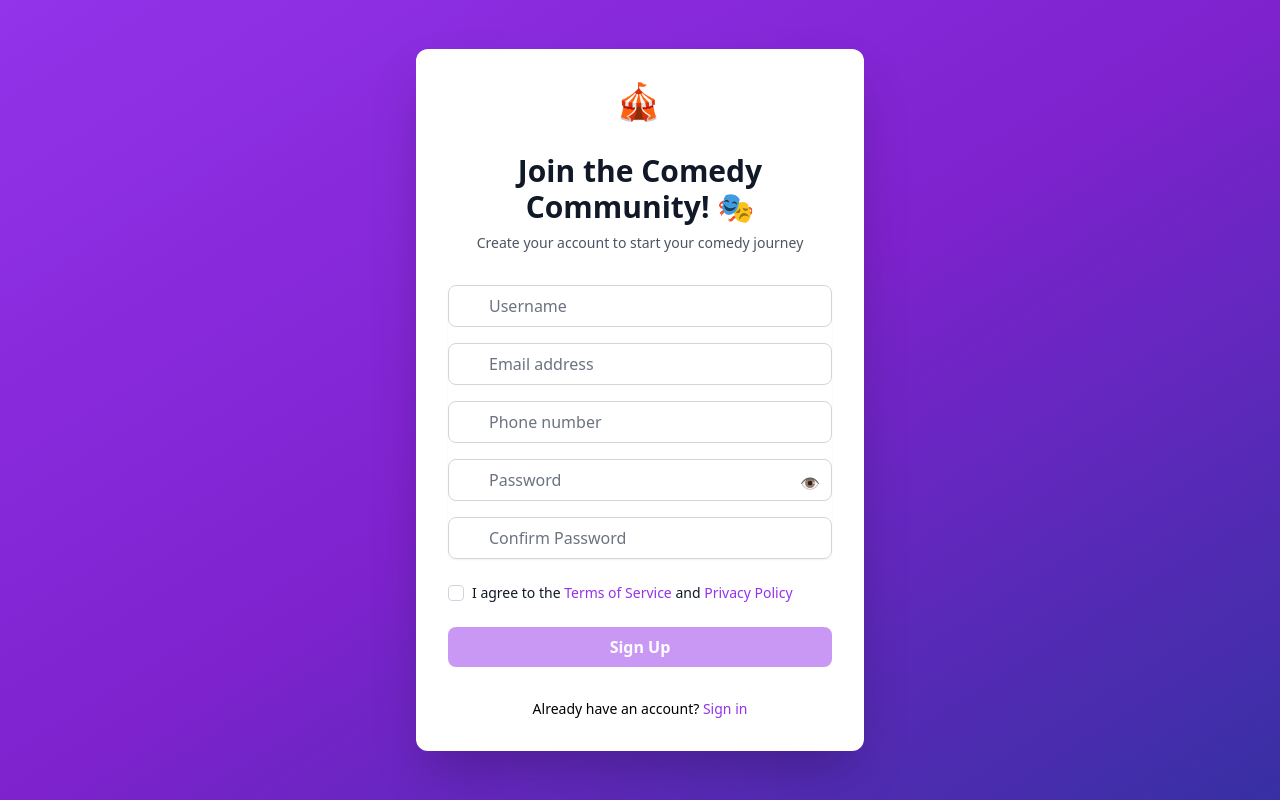
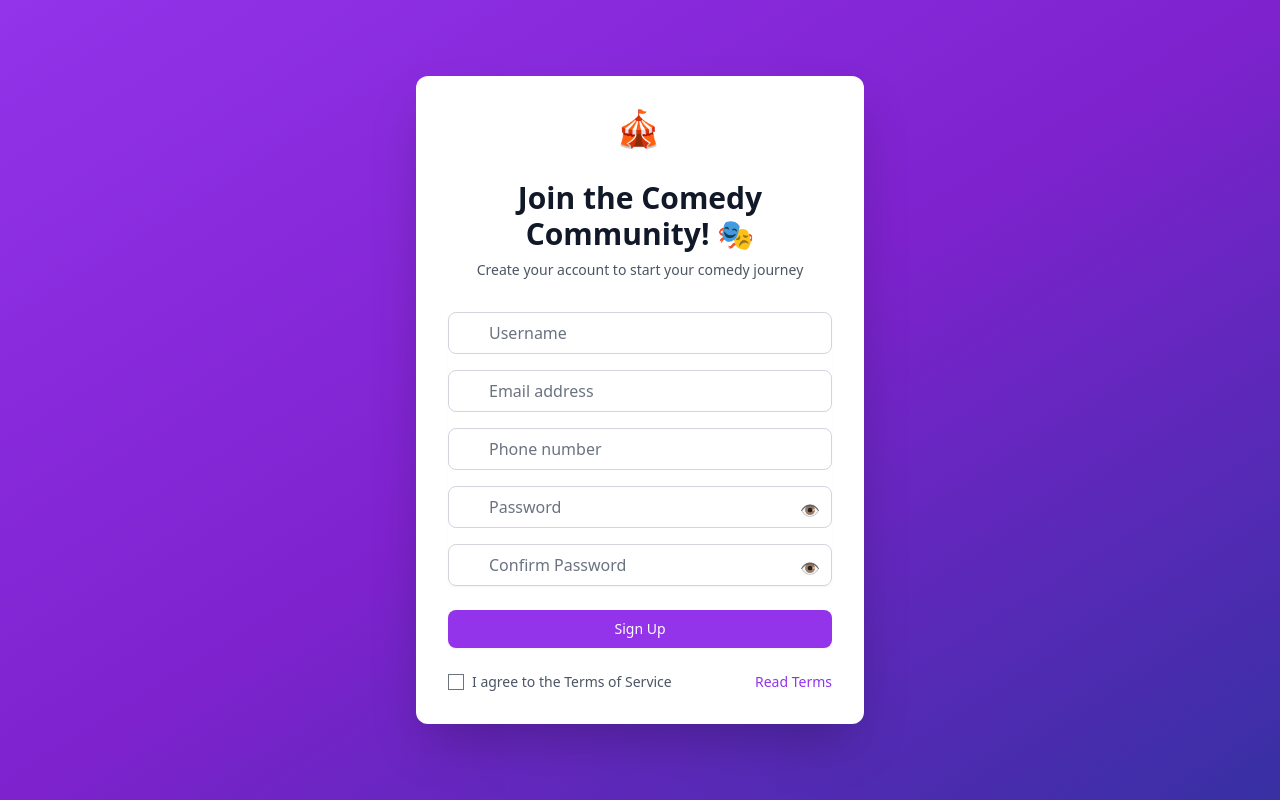
Before and after one commit to shubhhhwarrior/shubh-shows, a Next.js app: page /auth/signup in a window 1280 px wide. Built offline with nearby package versions, Linux system fonts and the light colour scheme.

Commit message:
Update signup.tsx

```diff
--- a/pages/auth/signup.tsx
+++ b/pages/auth/signup.tsx
@@ -10,6 +10,7 @@ export default function SignUp() {
   const [error, setError] = useState('');
   const [isChecked, setIsChecked] = useState(false);
   const [showPassword, setShowPassword] = useState(false);
+  const [showConfirmPassword, setShowConfirmPassword] = useState(false); // New state for confirm password visibility
   const [formData, setFormData] = useState({
     username: '',
     email: '',
@@ -31,6 +32,10 @@ export default function SignUp() {
 
   const togglePasswordVisibility = () => {
     setShowPassword((prev) => !prev);
+  };
+
+  const toggleConfirmPasswordVisibility = () => {
+    setShowConfirmPassword((prev) => !prev);
   };
 
   const handleSubmit = async (e: React.FormEvent) => {
@@ -227,45 +232,49 @@ export default function SignUp() {
               <input
                 id="confirmPassword"
                 name="confirmPassword"
-                type={showPassword ? 'text' : 'password'}
+                type={showConfirmPassword ? 'text' : 'password'} // Conditional type
                 required
                 value={formData.confirmPassword}
                 onChange={handleChange}
                 className="appearance-none rounded-lg relative block w-full pl-10 px-3 py-2 border border-gray-300 placeholder-gray-500 text-gray-900 focus:outline-none focus:ring-purple-500 focus:border-purple-500"
                 placeholder="Confirm Password"
               />
+              <button
+                type="button"
+                onClick={toggleConfirmPasswordVisibility}
+                className="absolute top-3 right-3 text-gray-400"
+                aria-label={showConfirmPassword ? 'Hide confirm password' : 'Show confirm password'}
+              >
+                {showConfirmPassword ? '🙈' : '👁️'}
+              </button>
             </div>
           </div>
 
-          {/* Terms and Conditions */}
-          <div className="flex items-center">
-            <input
-              type="checkbox"
-              id="terms"
-              checked={isChecked}
-              onChange={handleCheckboxChange}
-              className="h-4 w-4 text-purple-600 focus:ring-purple-500 border-gray-300 rounded"
-            />
-            <label htmlFor="terms" className="ml-2 block text-sm text-gray-900">
-              I agree to the <Link href="/policies" className="text-purple-600">Terms of Service</Link> and <Link href="/policies" className="text-purple-600">Privacy Policy</Link>
-            </label>
-          </div>
-
-          {/* Submit Button */}
+          {/* Submit button */}
           <button
             type="submit"
             disabled={isLoading || !isChecked}
-            className="w-full bg-purple-600 text-white font-semibold py-2 px-4 rounded-lg hover:bg-purple-700 focus:outline-none focus:ring-2 focus:ring-purple-500 focus:ring-offset-2 disabled:opacity-50"
+            className="w-full flex justify-center py-2 px-4 border border-transparent text-sm font-medium rounded-lg shadow-sm text-white bg-purple-600 hover:bg-purple-700 focus:outline-none focus:ring-2 focus:ring-offset-2 focus:ring-purple-500"
           >
             {isLoading ? 'Signing Up...' : 'Sign Up'}
           </button>
+
+          {/* Terms of Service */}
+          <div className="flex items-center justify-between">
+            <label className="flex items-center">
+              <input
+                type="checkbox"
+                className="form-checkbox"
+                checked={isChecked}
+                onChange={handleCheckboxChange}
+              />
+              <span className="ml-2 text-sm text-gray-600">I agree to the Terms of Service</span>
+            </label>
+            <Link href="/terms" className="text-sm text-purple-600 hover:text-purple-500">
+              Read Terms
+            </Link>
+          </div>
         </motion.form>
-
-        <div className="mt-6 text-center">
-          <p className="text-sm">
-            Already have an account? <Link href="/auth/login" className="font-medium text-purple-600 hover:text-purple-500">Sign in</Link>
-          </p>
-        </div>
       </motion.div>
     </div>
   );
```
